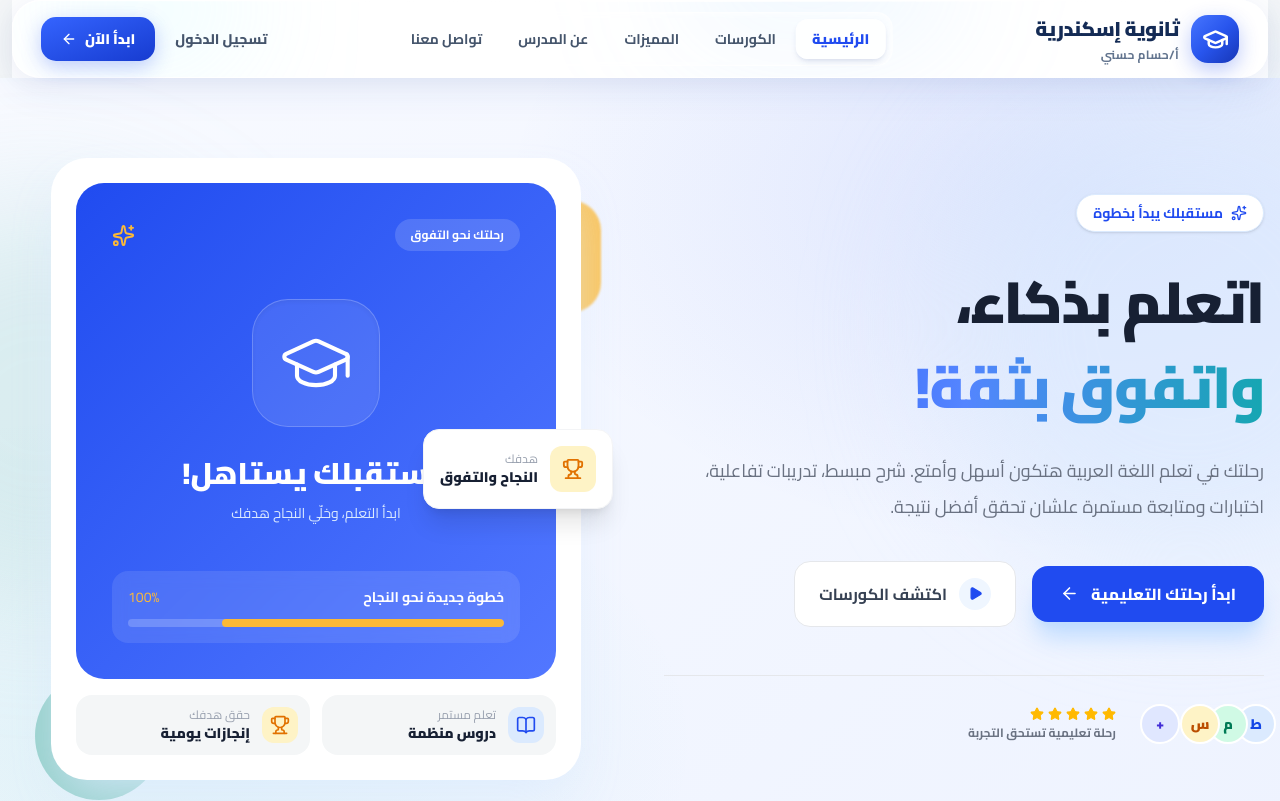
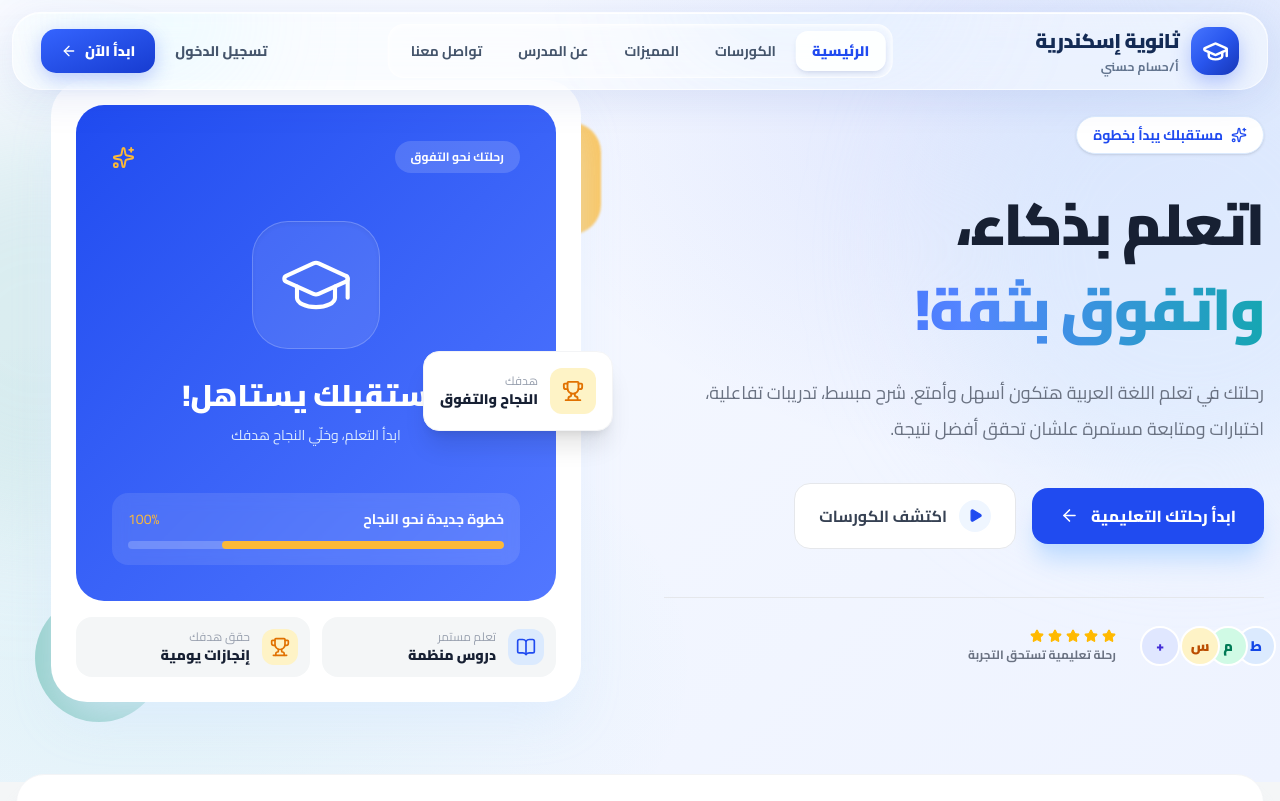
Before and after one commit to Nour2013hossam/hossam-platform, a Next.js app: page / in a window 1280 px wide. Shown: the top 801 px of the page. Built offline with nearby package versions, Linux system fonts and the light colour scheme.

Commit message:
Remove conflicting sticky navbar CSS

```diff
--- a/src/app/globals.css
+++ b/src/app/globals.css
@@ -97,17 +97,7 @@ body {
   color: white;
 }
 
-/* Glass Navbar */
-main > header {
-  position: sticky;
-  top: 0;
-  z-index: 50;
-  background: rgba(255,255,255,.88);
-  backdrop-filter: blur(18px);
-  -webkit-backdrop-filter: blur(18px);
-  box-shadow: 0 4px 25px rgba(23,48,100,.04);
-  transition: all .3s ease;
-}
+/* Navbar positioning and glass styling are controlled by the component's Tailwind classes. */
 
 /* Hero Background */
 #home {
```
